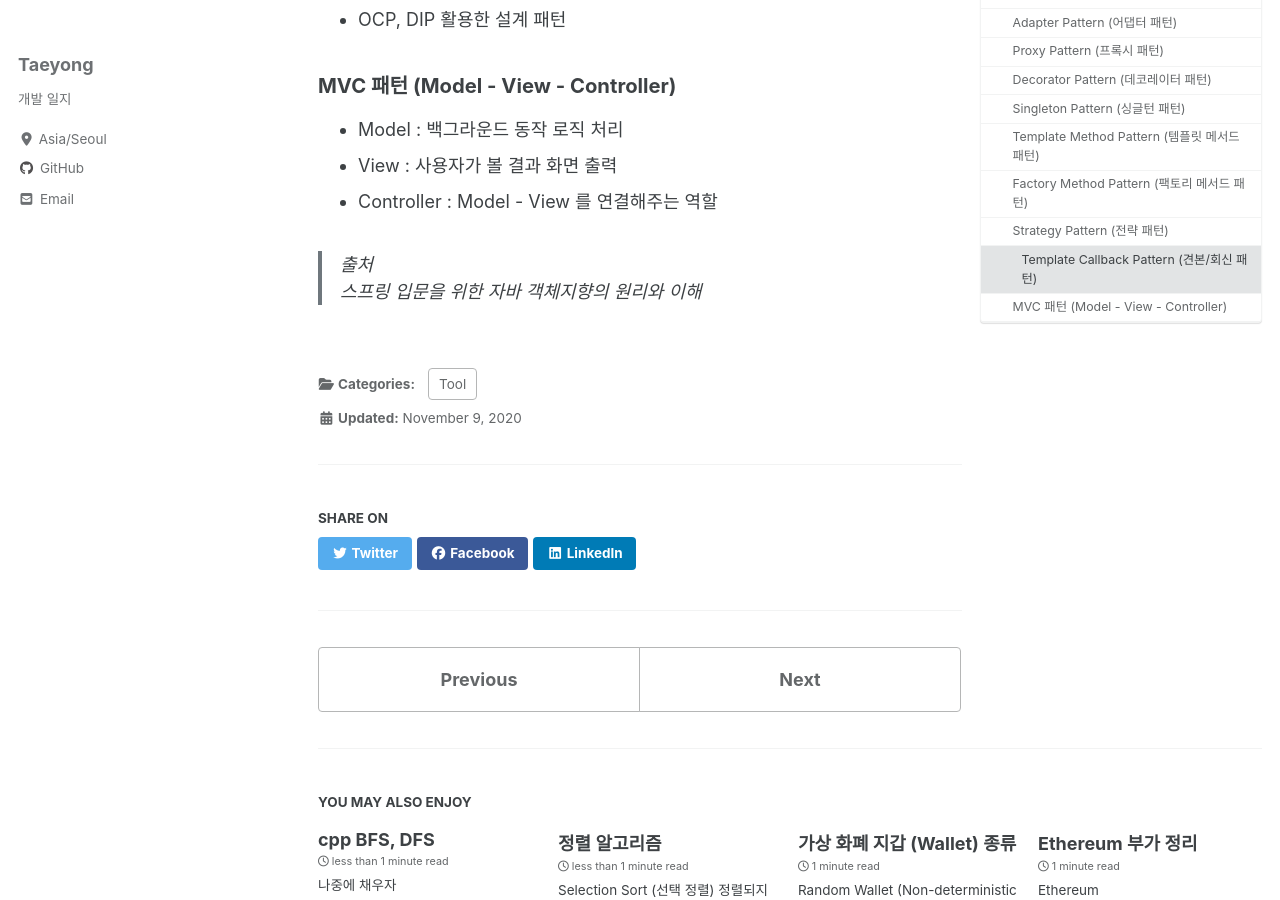
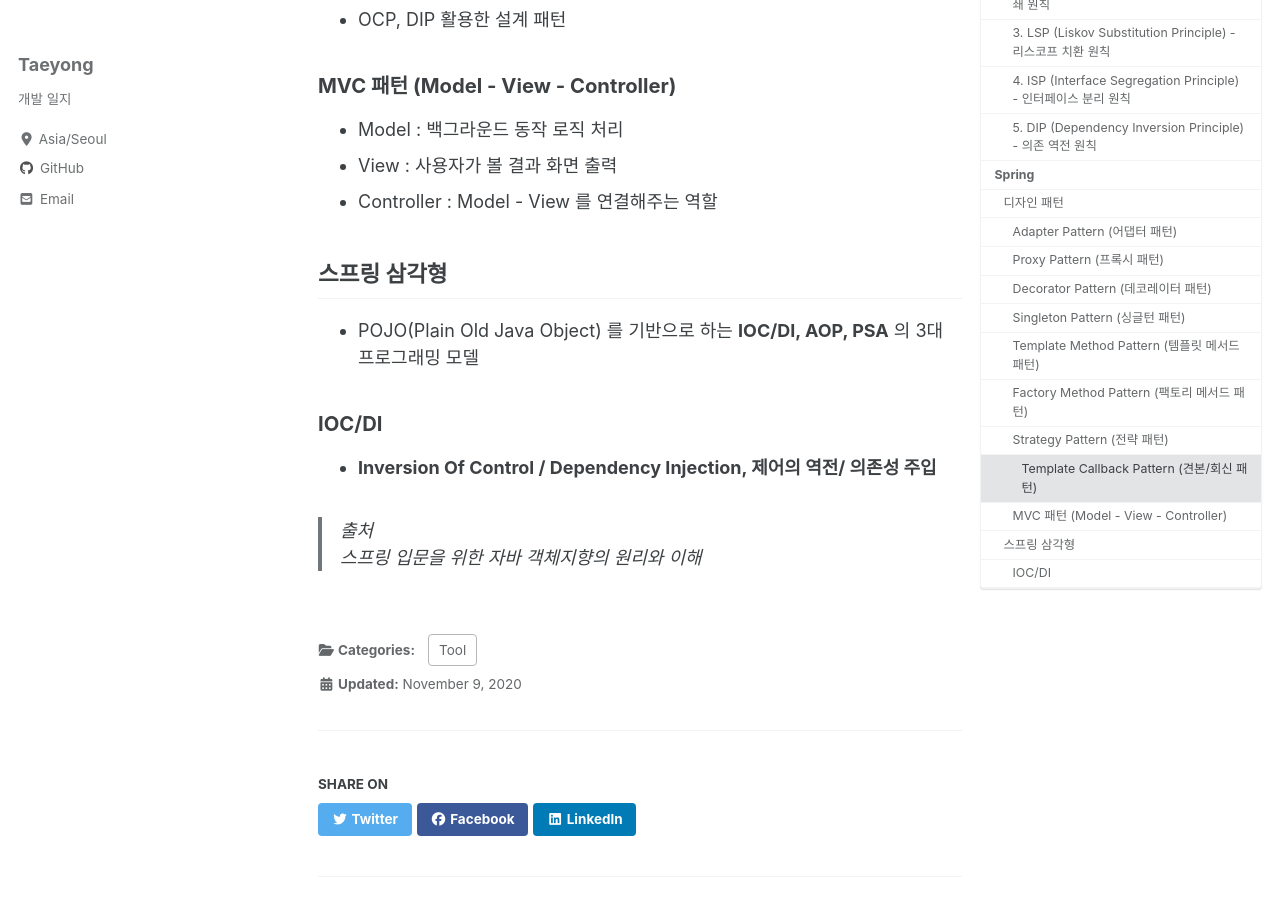
Before and after one commit to TaeYongHwang/TaeYongHwang.github.io, a Jekyll site: the page built from _posts/tool_related/2020-11-09-spring.md, in a window 1280 px wide and 900 px high, scrolled down 5852 px. Built offline with Jekyll 4.4.1, drawn with Linux system fonts in a browser that asks for light colours; cached includes are drawn as plain includes; nearby versions of some CDN libraries.

Commit message:
spring triangle

```diff
--- a/_posts/tool_related/2020-11-09-spring.md
+++ b/_posts/tool_related/2020-11-09-spring.md
@@ -170,6 +170,13 @@ interface Math {
 - Controller : Model - View 를 연결해주는 역할
 
 
+## 스프링 삼각형
+- POJO(Plain Old Java Object) 를 기반으로 하는 __IOC/DI, AOP, PSA__ 의 3대 프로그래밍 모델
+
+### IOC/DI
+- __Inversion Of Control / Dependency Injection, 제어의 역전/ 의존성 주입__
+
+
 
 
 
```
